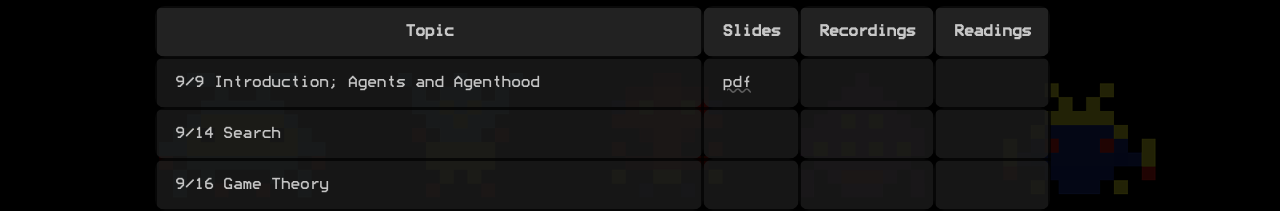
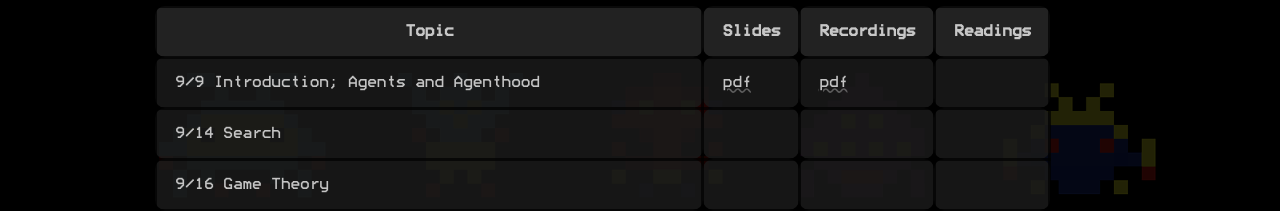
Before and after one commit to neilramaswamy/cs1410-website, a Next.js app: page / in a window 1280 px wide. Shown: the part 1380-1591 px from the top of the page. Built offline with nearby package versions, Linux system fonts and the light colour scheme.

Commit message:
added day one recording

```diff
--- a/pages/index.tsx
+++ b/pages/index.tsx
@@ -52,7 +52,7 @@ const Home = (): JSX.Element => {
                             <tr>
                                 <td>9/9 Introduction; Agents and Agenthood</td>
                                 <td><a href='/slides/1410_1.pdf' target="_blank">pdf</a></td>
-                                <td></td>
+                                <td><a href='https://brown.hosted.panopto.com/Panopto/Pages/Viewer.aspx?id=2487ea72-b2c1-41f1-a203-ad9c0142609a' target="_blank">pdf</a></td>
                                 <td></td>
                             </tr>
                             <tr>
```
